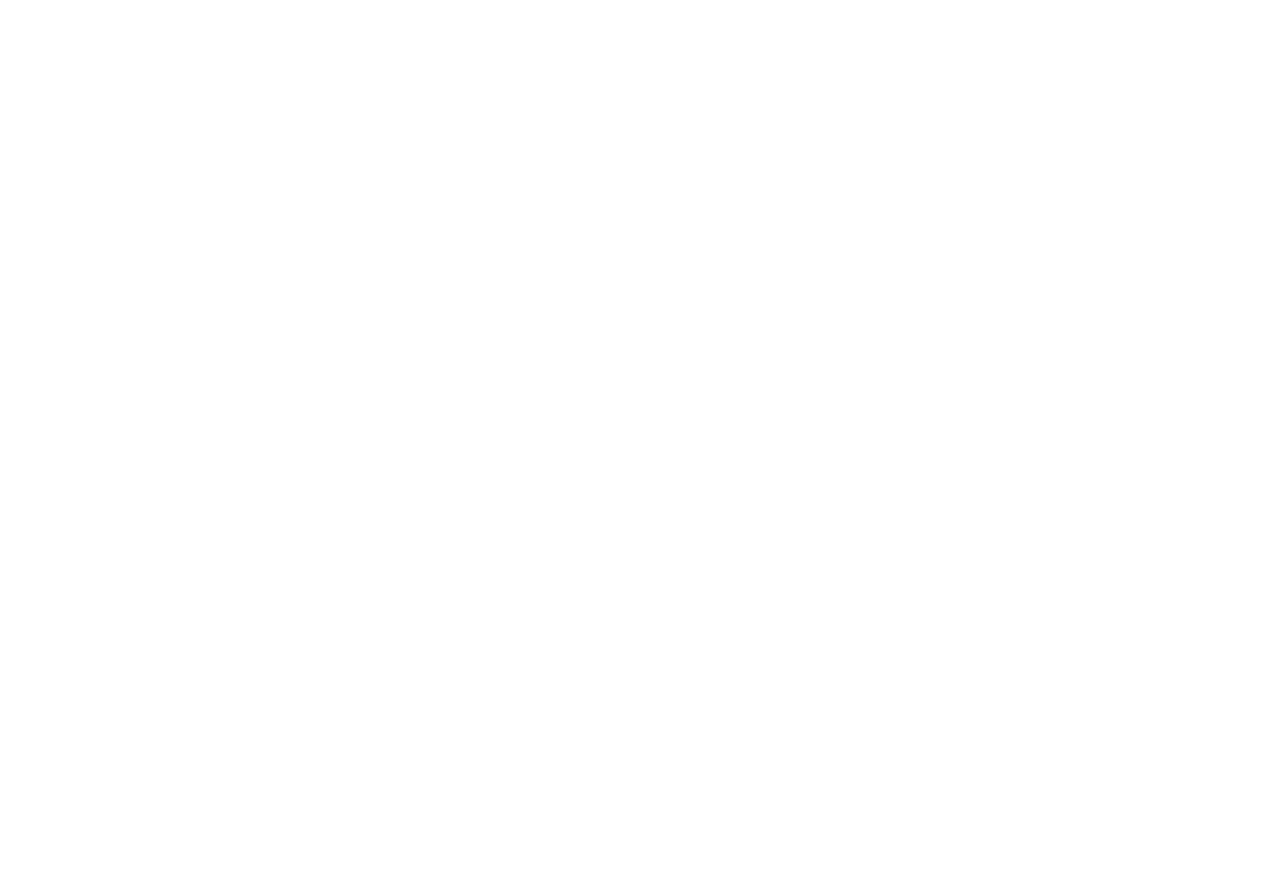
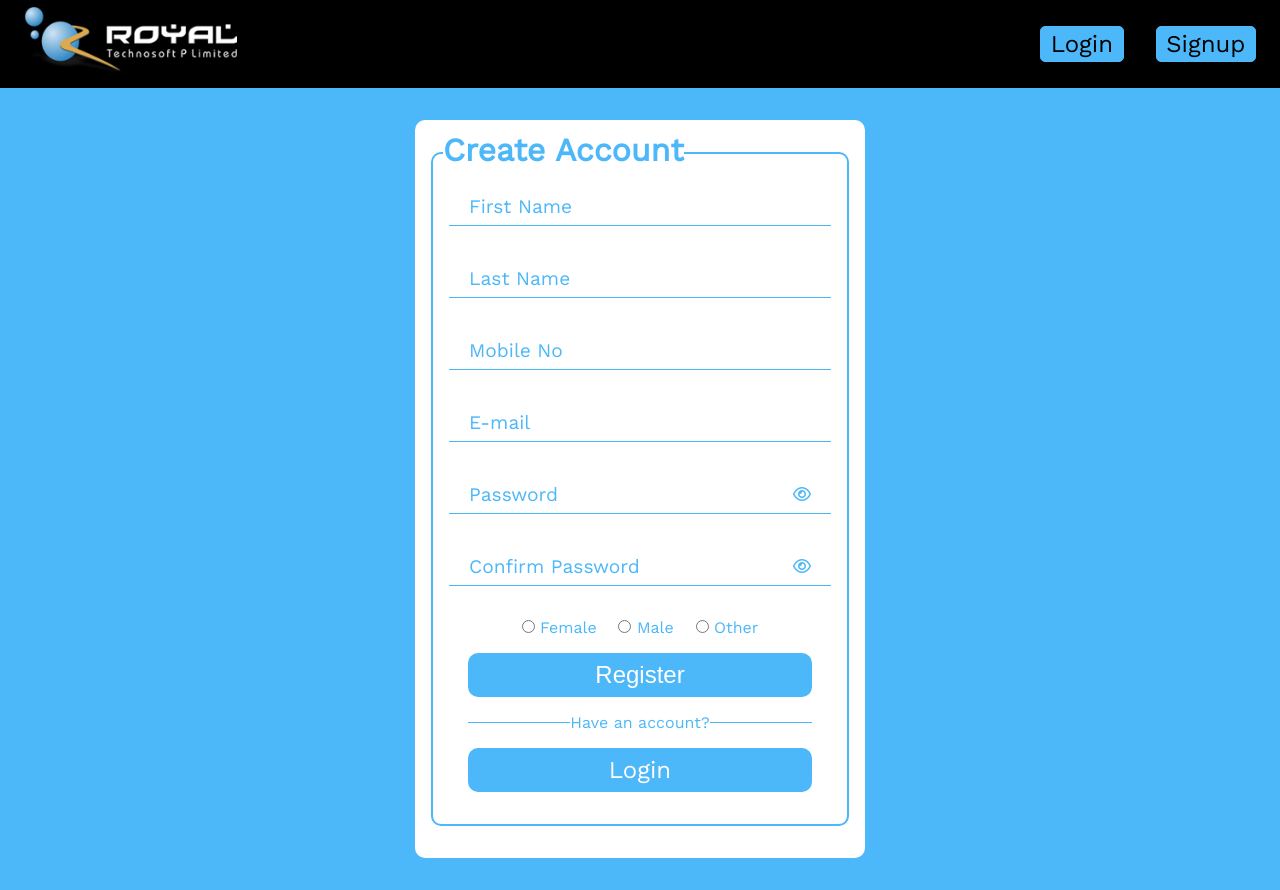
Before and after one commit to alakhpandya/22GenWeekend1, a plain HTML site: page CSS/project3_multipage_mobile_first/signup.html in a window 1280 px wide. Before the commit the page ends 800 px from the top, so only its background shows below. Drawn offline with nearby package versions, Linux system fonts and the light colour scheme; a web font is replaced by a local one.

Commit message:
feb5 commit

```diff
--- a/CSS/project3_multipage_mobile_first/css/style.css
+++ b/CSS/project3_multipage_mobile_first/css/style.css
@@ -10,12 +10,14 @@
     --title-fonts: 'Sofia Sans Condensed', sans-serif;
     --normal-fonts: 'Work Sans', sans-serif;
     --bg-color:black;
-    --secondary-color: lightskyblue;
+    --secondary-color: rgb(76, 183, 249);
+    /* --third-color: roya; */
     --text-color: white;
 }
 body{
     color: var(--text-color);
     font-family: var(--normal-fonts);
+    background-color: var(--secondary-color);
 }
 a{
     text-decoration: none;
@@ -24,7 +26,7 @@
 .navbar{
     background-color: var(--bg-color);
     padding: 1rem 1.5rem;
-    height: 100px;
+    height: 11vh;
     overflow: hidden;
     transition: 0.5s;
     transition-property: height;
@@ -39,6 +41,7 @@
 }
 .navbar .bar-icon{
     font-size: 2.5rem;
+    cursor: pointer;
 }
 
 .navbar .nav-expand{
@@ -52,12 +55,152 @@
     margin: 1rem 0;
 }
 
+/* -------------------------- form -------------------------- */
+
+.container{
+    /* border: 2px solid red; */
+    color: var(--third-color);
+    padding-top: 2rem;
+    padding-bottom: 2rem;
+    display: flex;
+    align-items: center;
+    justify-content: center;
+}
+.login-container{
+    height: 89vh;
+}
+
+.form-container{
+    width: 95%;
+    max-width: 450px;
+    background-color: var(--text-color);
+    padding: 2rem 1rem;
+    border-radius: 10px;
+}
+
+form{
+    border: 2px solid var(--secondary-color);
+    border-radius: 10px;
+    padding: 2rem 1rem;
+    position: relative;
+    color: var(--secondary-color);
+}
+form .title{
+    background-color: var(--text-color);
+    font-size: 2rem;
+    font-weight: 700;
+    position: absolute;
+    top: 0;
+    left: 10px;
+    transform: translateY(-60%);
+}
+
+form .input-box{
+    /* border: 2px solid red; */
+    margin-bottom: 2rem;
+    position: relative;
+}
+
+.input-box input{
+    width: 100%;
+    height: 2.5rem;
+    font-size: 1.2rem;
+    background-color: transparent;
+    padding-left: 20px;
+    border: none;
+    border-bottom: 1px solid var(--secondary-color);
+}
+.input-box input:focus, .input-box input:valid{
+    outline: none;
+    border: 1px solid var(--secondary-color);
+    border-radius: 5px;
+}
 
 
+.input-box label{
+    /* border: 2px solid red; */
+    font-size: 1.2rem;
+    position: absolute;
+    left: 20px;
+    top: 50%;
+    transform: translateY(-50%);
+    transition: 0.2s;
+}
+
+.input-box .eye-icon{
+    position: absolute;
+    right: 20px;
+    top: 50%;
+    transform: translateY(-50%);
+    cursor: pointer;
+}
+
+input:focus + label, input:valid + label{
+    top: 0;
+    left: 10px;
+    font-size: 1rem;
+    background-color: var(--text-color);
+}
+
+form .gender-box{
+    margin-bottom: 1rem;
+    text-align: center;
+}
+
+.submit-box, .new-old-user-container{
+    width: 90%;
+    margin: auto;
+}
+form input[type = 'submit'], .btn{
+    background-color: var(--secondary-color);
+    border: none;
+    font-size: 1.5rem;
+    border-radius: 10px;
+    color: var(--text-color);
+    padding: 0.5rem 0;
+    width: 100%;
+    cursor: pointer;
+}
+
+.remember-forgotPwd-container{
+    /* border: 2px solid red; */
+    height: 3rem;
+    display: flex;
+    justify-content: space-between;
+    flex-wrap: wrap;
+}
+.remember-forgotPwd-container a{
+    color: var(--secondary-color);
+}
+.remember-forgotPwd-container a:hover{
+    text-decoration: underline;
+}
 
 
-
-
+.new-old-user-container{
+    margin-top: 1rem;
+    text-align: center;
+}
+.new-old-user-text{
+    /* border: solid; */
+    position: relative;
+    margin-bottom: 1rem;
+}
+.new-old-user-text span{
+    z-index: 20;
+    background-color: var(--text-color);
+    position: relative;
+}
+.new-old-user-text .line{
+    background-color: var(--secondary-color);
+    width: 100%;
+    height: 1px;
+    position: absolute;
+    bottom: 45%;
+}
+.btn{
+    display: inline-block;
+}
 
 /* -------------------------- Media Queries -------------------------- */
 @media screen and (min-width: 540px) {
--- a/CSS/project3_multipage_mobile_first/signup.html
+++ b/CSS/project3_multipage_mobile_first/signup.html
@@ -0,0 +1,93 @@
+<!DOCTYPE html>
+<html lang="en">
+
+<head>
+    <meta charset="UTF-8">
+    <meta http-equiv="X-UA-Compatible" content="IE=edge">
+    <meta name="viewport" content="width=device-width, initial-scale=1.0">
+
+    <!-- ---------------------- Font Awesome CSS ---------------------- -->
+    <link rel="stylesheet" href="https://cdnjs.cloudflare.com/ajax/libs/font-awesome/6.2.1/css/all.min.css"
+        integrity="sha512-MV7K8+y+gLIBoVD59lQIYicR65iaqukzvf/nwasF0nqhPay5w/9lJmVM2hMDcnK1OnMGCdVK+iQrJ7lzPJQd1w=="
+        crossorigin="anonymous" referrerpolicy="no-referrer" />
+
+    <!-- ---------------------- Custom CSS ---------------------- -->
+    <link rel="stylesheet" href="/css/style.css">
+
+    <title>Royal | Home Page</title>
+</head>
+
+<body>
+    <div class="navbar">
+        <div class="nav-mobile">
+            <a href="/index.html"><img class="brand-logo" src="/img/logo_royal.png" alt=""></a>
+            <i onclick="document.querySelector('.navbar').style.height = '230px'" class="fa-solid fa-bars bar-icon"></i>
+        </div>
+        <div class="nav-expand">
+            <a class="nav-link" href="/login.html">Login</a>
+            <a class="nav-link" href="/signup.html">Signup</a>
+        </div>
+    </div>
+
+    <div class="container">
+        <div class="form-container">
+            <form action="">
+                <p class="title">Create Account</p>
+
+                <div class="input-box">
+                    <input type="text" required name="" id="">
+                    <label for="">First Name</label>
+                </div>
+                <div class="input-box">
+                    <input type="text" required name="" id="">
+                    <label for="">Last Name</label>
+                </div>
+                <div class="input-box">
+                    <input type="text" required name="" id="">
+                    <label for="">Mobile No</label>
+                </div>
+                <div class="input-box">
+                    <input type="text" required name="" id="">
+                    <label for="">E-mail</label>
+                </div>
+
+                <div class="input-box">
+                    <input type="password" required name="" id="">
+                    <label for="">Password</label>
+                    <span class="eye-icon"><i class="fa-regular fa-eye"></i></span>
+                </div>
+                <div class="input-box">
+                    <input type="password" required name="" id="">
+                    <label for="">Confirm Password</label>
+                    <span class="eye-icon"><i class="fa-regular fa-eye"></i></span>
+                </div>
+
+                <div class="gender-box">
+                    <input type="radio" name="gender" id="female">
+                    <label for="female">Female</label> &nbsp;&nbsp;
+                    <input type="radio" name="gender" id="male">
+                    <label for="male">Male</label> &nbsp;&nbsp;
+                    <input type="radio" name="gender" id="other">
+                    <label for="other">Other</label>
+                </div>
+
+                <div class="submit-box">
+                    <input type="submit" value="Register">
+                </div>
+                <div class="new-old-user-container">
+                    <div class="new-old-user-text">
+                        <span>Have an account?</span>
+                        <div class="line"></div>
+                    </div>
+                    <a class="btn" href="/login.html">Login</a>
+                </div>
+            </form>
+        </div>
+    </div>
+</body>
+
+</html>
+
+<!--
+    Next Class: Making this responsive & magic
+ -->
```
Also changed, not shown: CSS/project3_multipage_mobile_first/login.html (+35 -0 lines).
